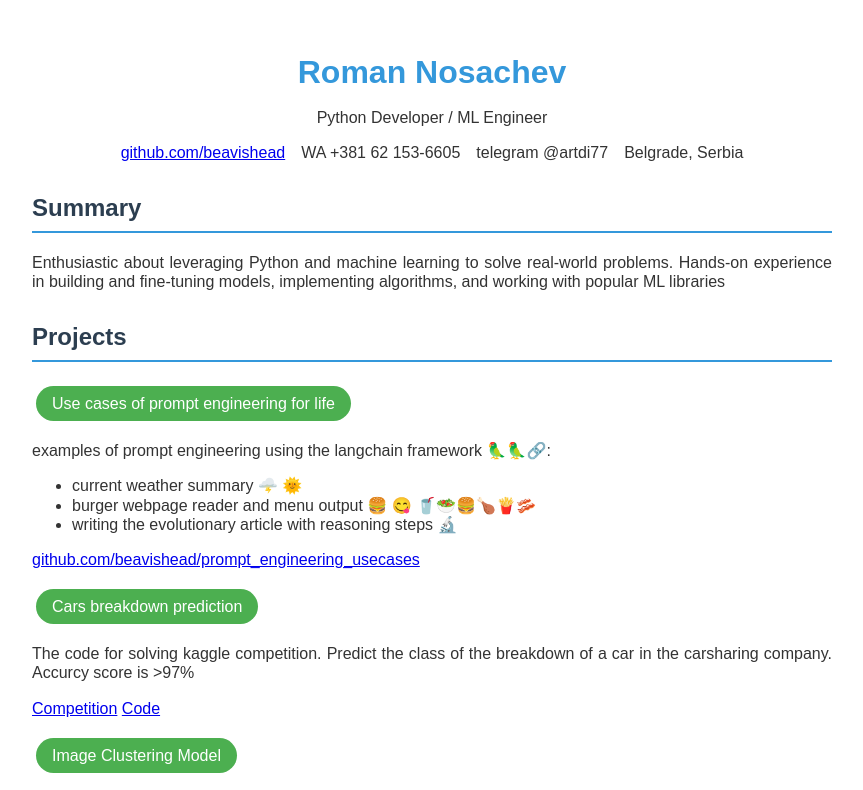
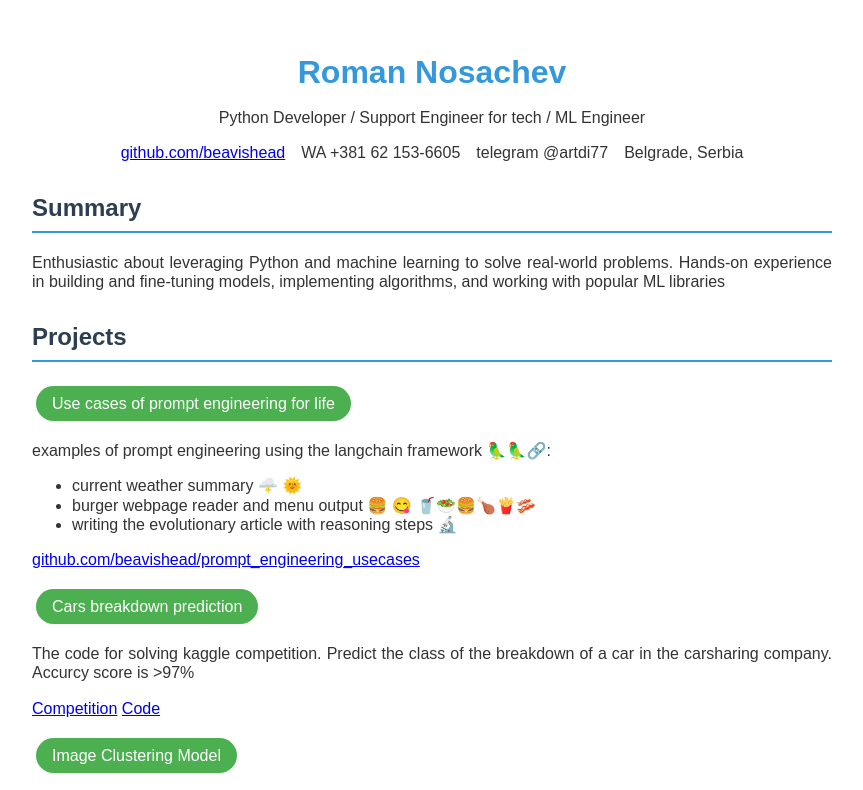
Before and after one commit to beavishead/beavishead.github.io, a plain HTML site: page index.html in a window 1280 px wide. Shown: the top 790 px of the page, without its empty margins (208-1071 px from the left). Drawn offline with Linux system fonts and the light colour scheme.

Commit message:
Update index.html

```diff
--- a/index.html
+++ b/index.html
@@ -3,7 +3,7 @@
 <head>
     <meta charset="UTF-8">
     <meta name="viewport" content="width=device-width, initial-scale=1.0">
-    <title>Your Name - Python Developer / Support Engineer/ ML Engineer</title>
+    <title> Beavishead - Python Developer / Support Engineer/ ML Engineer</title>
     <style>
         :root {
             --primary-color: #3498db;
@@ -112,7 +112,7 @@
     <div class="container">
         <header>
             <h1>Roman Nosachev</h1>
-            <p>Python Developer / ML Engineer</p>
+            <p>Python Developer / Support Engineer for tech / ML Engineer</p>
             <div class="contact-info">
                 <span>
                     <a href="https://github.com/beavishead">github.com/beavishead</a>
```
